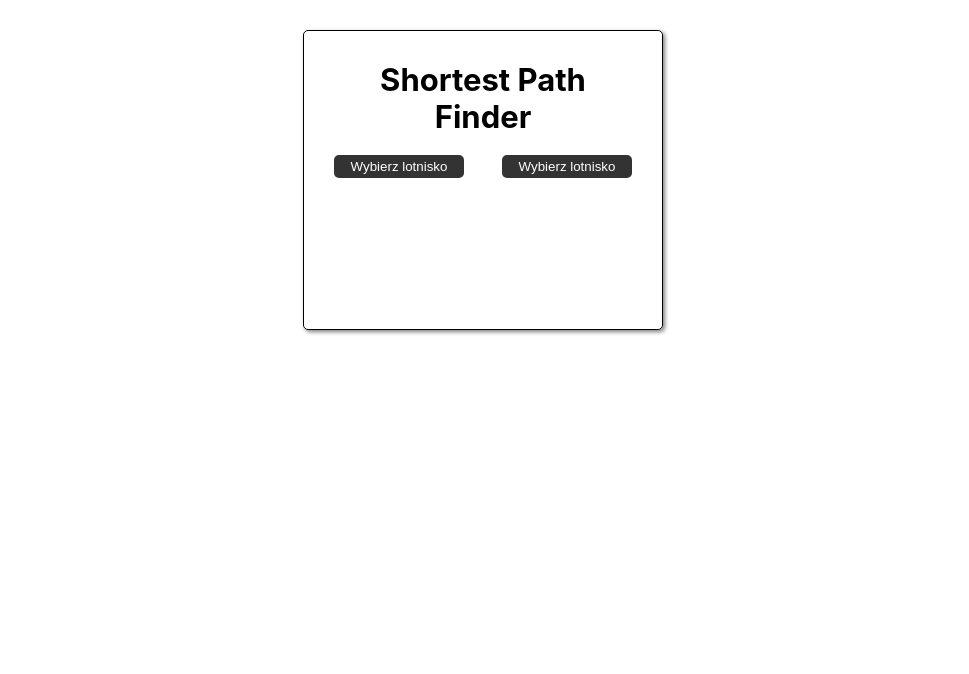
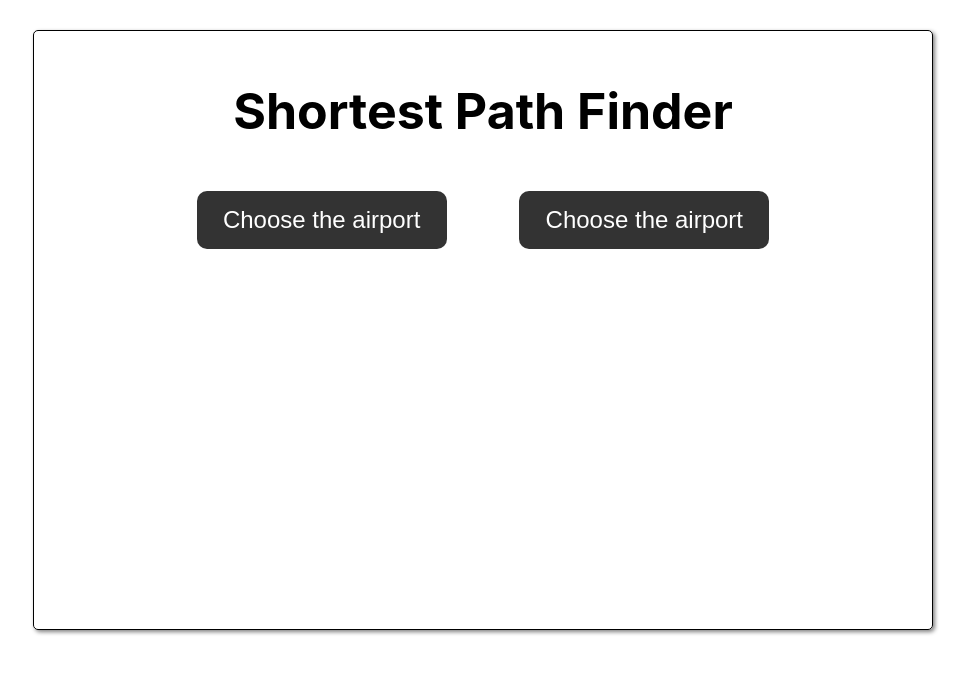
Before and after one commit to coolpandadev/shortest-path-finder-airport, a React (Create React App) app: page / in a window 1280 px wide. Shown: the top 674 px of the page, without its empty margins (157-1126 px from the left). Built offline with nearby package versions, Linux system fonts and the light colour scheme.

Commit message:
made app more responive and cleaned a code a little bit

```diff
--- a/src/App.scss
+++ b/src/App.scss
@@ -7,10 +7,9 @@
 }
 
 .container {
-	max-width: 360px;
+	max-width: 340px;
 	margin: 30px auto;
-	// overflow: auto;
-	min-height: 300px;
+	min-height: 600px;
 	border: 1px solid black;
 	padding: 30px;
 	border-radius: 5px;
@@ -18,7 +17,6 @@
 }
 
 .header {
-	// width: 100%;
 	font-size: 31px;
 	text-align: center;
 	margin-bottom: 20px;
@@ -35,4 +33,55 @@ p {
 }
 .p-info {
 	font-weight: bold;
+	margin-top: 10px;
 }
+@media (min-width: 768px) {
+	.header {
+		font-size: 40px;
+	}
+	.container {
+		max-width: 500px;
+		min-height: 600px;
+		border: 1px solid black;
+		padding: 30px;
+		border-radius: 5px;
+		box-shadow: 2px 2px 4px gray;
+	}
+	.select-container {
+		margin-bottom: 20px;
+	}
+	p {
+		font-size: 18px;
+		text-align: center;
+	}
+	.p-info {
+		font-weight: bold;
+		margin-top: 10px;
+	}
+}
+@media (min-width: 1200px) {
+	.header {
+		font-size: 50px;
+		margin-bottom: 50px;
+	}
+	.container {
+		max-width: 900px;
+		min-height: 600px;
+		border: 1px solid black;
+		padding: 50px 90px;
+		border-radius: 5px;
+		box-shadow: 2px 2px 4px gray;
+	}
+	.select-container {
+		margin-bottom: 50px;
+		justify-content: space-evenly;
+	}
+	p {
+		font-size: 24px;
+		text-align: center;
+	}
+	.p-info {
+		font-weight: bold;
+		margin-top: 10px;
+	}
+}
--- a/src/bfs.js
+++ b/src/bfs.js
@@ -54,8 +54,6 @@ const routes = [
 	['STN', 'DUB'],
 	['STN', 'KEF'],
 ]
-let startLocation = 'EDI'
-let endLocation = 'GLA'
 
 //lista sąsiedstwa
 const adjacencyList = new Map()
--- a/src/components/Select.js
+++ b/src/components/Select.js
@@ -1,6 +1,5 @@
 import '../sass/custom-select.scss'
-import { useState, useEffect } from 'react'
-import React from 'react'
+import { useState } from 'react'
 import { motion } from 'framer-motion'
 
 const Select = ({ options, onClick, currentAirport }) => {
@@ -20,7 +19,7 @@ const Select = ({ options, onClick, currentAirport }) => {
 				onClick={toggleDropDownMenu}
 				whileHover={{ backgroundColor: '#555' }}
 				transition={{ duration: 0.2 }}>
-				{currentAirport || 'Wybierz lotnisko'}
+				{currentAirport || 'Choose the airport'}
 			</motion.button>
 			<motion.div
 				className='options-container'
--- a/src/sass/custom-select.scss
+++ b/src/sass/custom-select.scss
@@ -12,7 +12,7 @@ button {
 		background-color: #333;
 		color: white;
 		border: none;
-		padding: 4px 8px;
+		padding: 8px 16px;
 		width: 100%;
 	}
 	.options-container {
@@ -27,7 +27,7 @@ button {
 		flex-direction: column;
 		overflow: hidden;
 		overflow-y: scroll;
-		height: 100px;
+		height: 150px;
 	}
 	.option {
 		width: 100%;
@@ -35,6 +35,44 @@ button {
 		color: white;
 		border: none;
 		text-align: center;
-		padding: 2px 4px;
+		padding: 8px 16px;
+		border-bottom: 1px solid #888;
 	}
 }
+
+@media (min-width: 768px) {
+	.custom-select {
+		width: 200px;
+		.select-btn {
+			border-radius: 10px;
+			padding: 10px 16px;
+			width: 100%;
+			font-size: 18px;
+		}
+		.options-container {
+			height: 200px;
+			@include scrollbars(8px, #555, #333);
+		}
+		.option {
+			font-size: 16px;
+		}
+	}
+}
+@media (min-width: 1200px) {
+	.custom-select {
+		width: 250px;
+		.select-btn {
+			border-radius: 10px;
+			padding: 15px 20px;
+			width: 100%;
+			font-size: 24px;
+		}
+		.options-container {
+			height: 200px;
+			@include scrollbars(10px, #555, #333);
+		}
+		.option {
+			font-size: 18px;
+		}
+	}
+}
--- a/src/sass/route-display.scss
+++ b/src/sass/route-display.scss
@@ -42,3 +42,41 @@
 .airport:last-child::after {
 	height: 0px;
 }
+
+@media (min-width: 768px) {
+	.airport {
+		width: 60px;
+		height: 60px;
+		font-size: 16px;
+		margin-bottom: 14px;
+	}
+	.airport::after {
+		bottom: -12px;
+		height: 10px;
+	}
+}
+@media (min-width: 1200px) {
+	.route-container {
+		margin-top: 10px;
+		width: 100%;
+		height: 100px;
+		display: flex;
+		flex-direction: row;
+		justify-content: center;
+		align-items: center;
+	}
+	.airport {
+		width: 60px;
+		height: 60px;
+		font-size: 16px;
+		margin-right: 14px;
+	}
+	.airport::after {
+		position: absolute;
+		height: 2px;
+		width: 10px;
+		left: 62px;
+		bottom: 50%;
+		transform: translateY(50%);
+	}
+}
```
